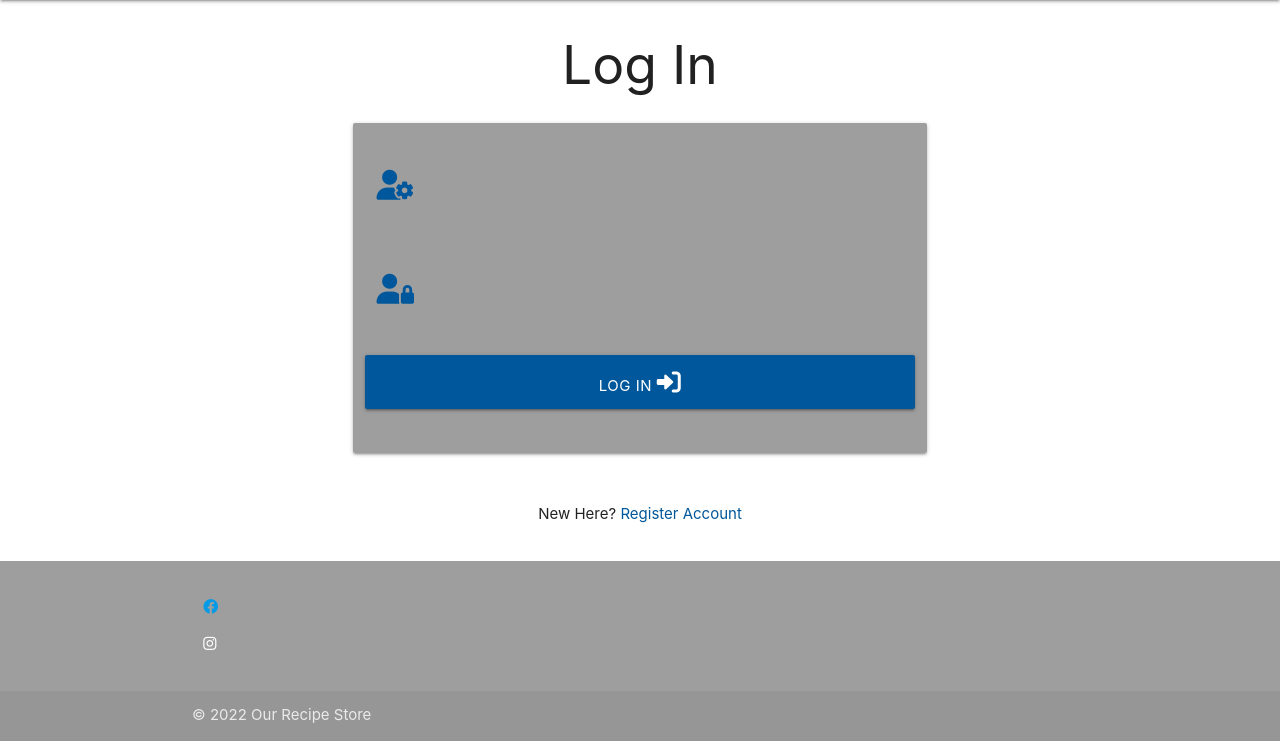
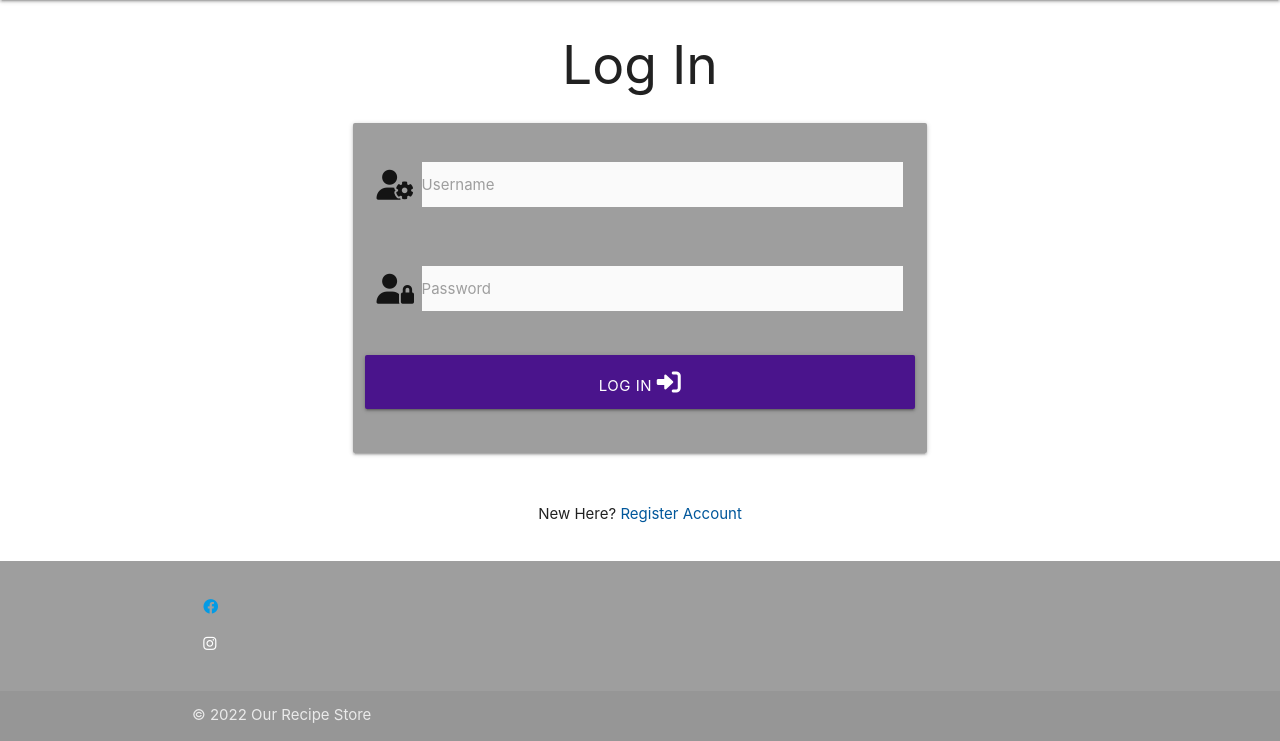
Before and after one commit to RhiH/recipe_store, a Flask app: page /login in a window 1280 px wide. Shown: the part 64-805 px from the top of the page. Run offline with Flask 2, Linux system fonts and the light colour scheme; some libraries are stand-ins or nearby versions.

Commit message:
amend style on login page to match register page fo consistency

```diff
--- a/templates/login.html
+++ b/templates/login.html
@@ -9,24 +9,24 @@
         <!-- username -->
         <div class="row">
             <div class="input-field col s12">
-                <i class="fas fa-user-cog prefix light-blue-text text-darken-4"></i>
+                <i class="fas fa-user-cog prefix"></i>
                 <input id="username" name="username" type="text" minlength="5"
-                maxlength="15" pattern="^[a-zA-Z0-9]{5,15}$" class="validate" required>
+                maxlength="15" pattern="^[a-zA-Z0-9]{5,15}$" class="validate #fafafa grey lighten-5" required>
                 <label for="username">Username</label>
             </div>
         </div>
         <!-- password -->
         <div class="row">
             <div class="input-field col s12">
-                <i class="fas fa-user-lock prefix light-blue-text text-darken-4"></i>
+                <i class="fas fa-user-lock prefix"></i>
                 <input id="password" name="password" type="password" minlength="5"
-                maxlength="15" pattern="^[a-zA-Z0-9]{5,15}$" class="validate" required>
+                maxlength="15" pattern="^[a-zA-Z0-9]{5,15}$" class="validate #fafafa grey lighten-5" required>
                 <label for="password">Password</label>
             </div>
         </div>
         <!-- log In -->
         <div class="row">
-            <button type="submit" class="col s12 btn-large light-blue darken-4 text-shadow">
+            <button type="submit" class="col s12 btn-large #4a148c purple darken-4 text-shadow">
                 Log In <i class="fas fa-sign-in-alt"></i>
             </button>
         </div>
```
